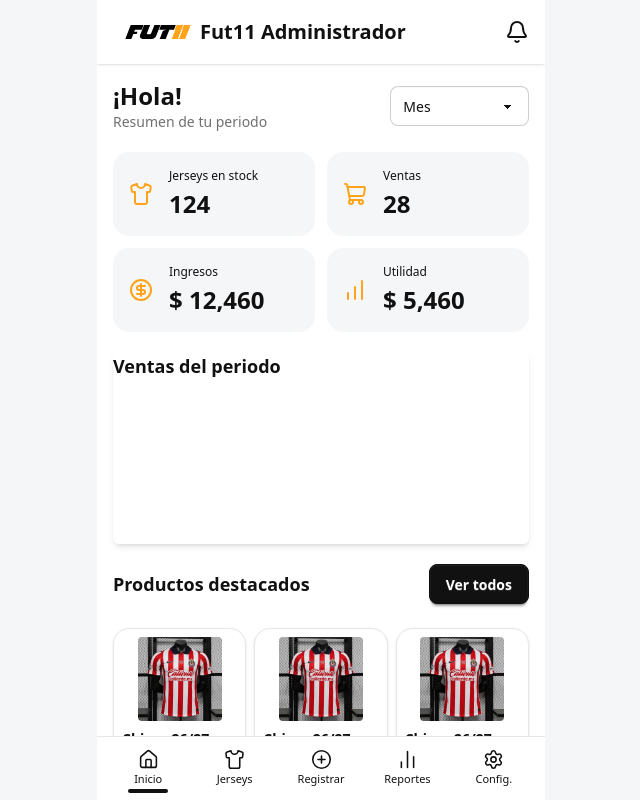
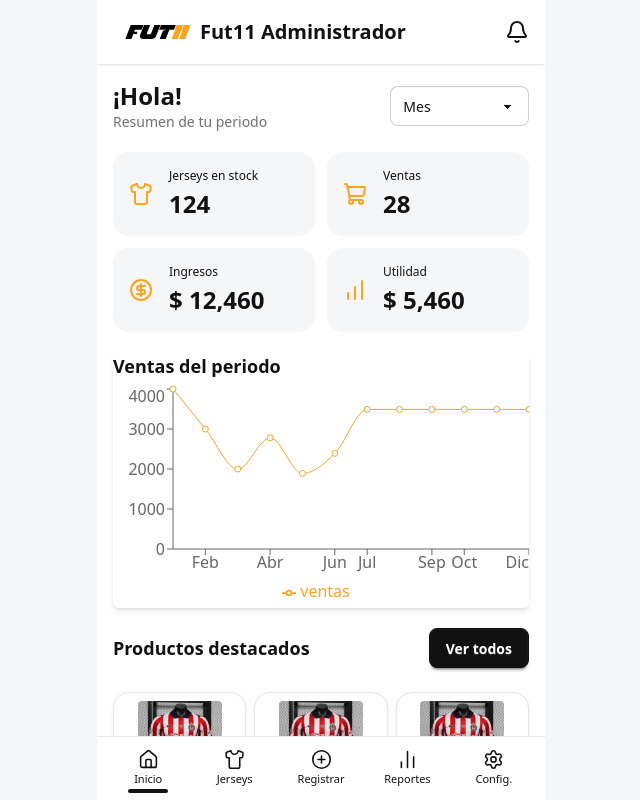
Before and after one commit to RaudelCasas1603/fut11_admin, a Next.js app: page / in a window 1280 px wide. Shown: the whole page, without its empty margins (319-959 px from the left). Built offline with nearby package versions, Linux system fonts and the light colour scheme.

Commit message:
Se agrega recharts y se configura una grafica dummy

```diff
--- a/package.json
+++ b/package.json
@@ -12,7 +12,8 @@
     "lucide-react": "^1.55.0",
     "next": "16.4.0",
     "react": "19.3.0",
-    "react-dom": "19.3.0"
+    "react-dom": "19.3.0",
+    "recharts": "^3.10.1"
   },
   "devDependencies": {
     "@tailwindcss/turbopack": "^4",
--- /dev/null
+++ b/src/app/components/ui/BotonRegresar.tsx
@@ -0,0 +1,20 @@
+"use client";
+import { ChevronLeft } from "lucide-react";
+
+import React from "react";
+import { useRouter } from "next/navigation";
+
+const BotonRegresar: React.FC = () => {
+  const router = useRouter();
+
+  return (
+    <button
+      className="flex flex-row gap-2 w-6 h-6"
+      onClick={() => router.back()}
+    >
+        <ChevronLeft/>
+    </button>
+  );
+};
+
+export default BotonRegresar;
--- /dev/null
+++ b/src/app/components/ui/graficaVentas.tsx
@@ -0,0 +1,30 @@
+"use client";
+import {
+  LineChart,
+  Line,
+  XAxis,
+  YAxis,
+  CartesianGrid,
+  Tooltip,
+  Legend,
+  ResponsiveContainer,
+} from "recharts";
+import { DATA, Venta } from "@/app/data/VentasDummy";
+export default function Grafica() {
+  return (
+    <ResponsiveContainer width="100%" height="100%">
+      <LineChart data={DATA} margin={{ top: 5, bottom: 5 }}>
+        <XAxis dataKey="mes" />
+        <YAxis />
+        <Tooltip />
+        <Legend />
+        <Line
+          type="monotone"
+          dataKey="ventas"
+          stroke="#ffa31a"
+          activeDot={{ r: 8 }}
+        />
+      </LineChart>
+    </ResponsiveContainer>
+  );
+}
--- /dev/null
+++ b/src/app/data/VentasDummy.ts
@@ -0,0 +1,19 @@
+export interface Venta {
+  mes: string;
+  ventas: number;
+}
+
+export const DATA: Venta[] = [
+  { mes: "Ene", ventas: 4000 },
+  { mes: "Feb", ventas: 3000 },
+  { mes: "Mar", ventas: 2000 },
+  { mes: "Abr", ventas: 2780 },
+  { mes: "May", ventas: 1890 },
+  { mes: "Jun", ventas: 2390 },
+  { mes: "Jul", ventas: 3490 },
+  { mes: "Ags", ventas: 3490 },
+  { mes: "Sep", ventas: 3490 },
+  { mes: "Oct", ventas: 3490 },
+  { mes: "Nov", ventas: 3490 },
+  { mes: "Dic", ventas: 3490 },
+];
--- a/src/app/page.tsx
+++ b/src/app/page.tsx
@@ -6,8 +6,19 @@ import {
 } from "lucide-react";
 import Image from "next/image";
 import Link from "next/link";
+import Grafica from "./components/ui/graficaVentas";
 
 export default function Home() {
+  const data = [
+    { mes: "Ene", ventas: 4000 },
+    { mes: "Feb", ventas: 3000 },
+    { mes: "Mar", ventas: 2000 },
+    { mes: "Abr", ventas: 2780 },
+    { mes: "May", ventas: 1890 },
+    { mes: "Jun", ventas: 2390 },
+    { mes: "Jul", ventas: 3490 },
+  ];
+
   return (
     <div className="space-y-5">
       {/* Encabezado */}
@@ -82,15 +93,17 @@ export default function Home() {
         </div>
       </div>
       {/* Grafica de ventas del periodo */}
-      <div className="w-full rounded-md shadow-md h-48 flex flex-col gap-1">
+      <div className="w-full rounded-md shadow-md h-64 flex flex-col gap-1">
         <span className="text-lg font-bold">Ventas del periodo</span>
+        {/* Pendiente revisar tema del responsive */}
+        <Grafica/>
       </div>
 
       <div className="w-full flex flex-col gap-6">
         <div className="flex flex-row justify-between items-center">
           <span className="text-lg font-bold">Productos destacados</span>
           <Link href={"/jerseys"}>
-          <button className="btn btn-md btn-secondary">Ver todos</button>
+            <button className="btn btn-md btn-secondary">Ver todos</button>
           </Link>
         </div>
         {/* Contenedor cards */}
--- a/src/app/registrar/page.tsx
+++ b/src/app/registrar/page.tsx
@@ -1,26 +1,33 @@
 import { CircleDollarSign, Box, Shirt } from "lucide-react";
+import Link from "next/link";
 
 export default function Registrar() {
   return (
     <div className="flex flex-col justify-center items-center h-full gap-8">
+      <Link href={"/registrar/registroJersey"}>
       <button className="flex flex-row items-center justify-center gap-4 w-84  rounded-2xl bg-accent font-bold shadow-lg p-4">
         <Shirt className="text-base-100 w-16 h-16" />
         <span className="text-base-100 text-lg text-center tracking-wide">
           REGISTRAR JERSEY
         </span>
       </button>
+      </Link>
+      <Link href={"/registrar/registroStock"}>
       <button className="flex flex-row items-center justify-center gap-4 w-84  rounded-2xl bg-accent font-bold shadow-lg p-4">
-        <Box className="text-base-100 w-16 h-16" />
+        <Box className="text-base-100 w-16 h-16 border border-white" />
         <span className="text-base-100 text-lg text-center tracking-wide">
           REGISTAR INGRESO STOCK
         </span>
       </button>
+      </Link>
+      <Link href={"/registrar/registroVenta"}>
       <button className="flex flex-row items-center justify-center gap-4 w-84 rounded-2xl bg-accent font-bold shadow-lg p-4">
         <CircleDollarSign className="text-base-100 w-16 h-16" />
         <span className="text-base-100 text-lg text-center tracking-wide">
           REGISTRAR VENTA
         </span>
       </button>
+      </Link>
     </div>
   );
 }
--- /dev/null
+++ b/src/app/registrar/registroJersey/page.tsx
@@ -0,0 +1,27 @@
+import BotonRegresar from "@/app/components/ui/BotonRegresar";
+import { Plus } from "lucide-react";
+
+export default function RegistroJersey() {
+  return (
+    <div className="space-y-5">
+      <div className="relative flex flex-row items-center justify-center w-full">
+        <div className="absolute left-0">
+          <BotonRegresar />
+        </div>
+        <span className="font-medium text-xl">Registro Jersey</span>
+      </div>
+      <div className="flex justify-center mb-6">
+        <label className="btn btn-primary btn-outline btn-square aspect-square w-64">
+          <Plus/>
+          <input
+            type="file"
+            multiple
+            accept="image/*"
+            className="hidden"
+          />
+        </label>
+      </div>
+
+    </div>
+  );
+}
--- /dev/null
+++ b/src/app/registrar/registroStock/page.tsx
@@ -0,0 +1,14 @@
+import BotonRegresar from "@/app/components/ui/BotonRegresar";
+
+export default function RegistroStock() {
+  return (
+    <div className="space-y-5">
+      <div className="relative flex flex-row items-center justify-center w-full">
+        <div className="absolute left-0">
+          <BotonRegresar />
+        </div>
+        <span className="font-medium text-xl">Registro ingreso stock</span>
+      </div>
+    </div>
+  );
+}
--- /dev/null
+++ b/src/app/registrar/registroVenta/page.tsx
@@ -0,0 +1,13 @@
+import BotonRegresar from "@/app/components/ui/BotonRegresar";
+export default function RegistroVenta() {
+  return (
+    <div className="space-y-5">
+      <div className="relative flex flex-row items-center justify-center w-full">
+        <div className="absolute left-0">
+          <BotonRegresar />
+        </div>
+        <span className="font-medium text-xl">Registro Venta</span>
+      </div>
+    </div>
+  );
+}
--- a/src/app/reportes/page.tsx
+++ b/src/app/reportes/page.tsx
@@ -1,5 +1,9 @@
+import Grafica from "../components/ui/graficaVentas"
+
 export default function Resportes(){
     return(
-        <div>Reportes</div>
+        <div className="h-1/2 w-full">
+        <Grafica/>
+        </div>
     )
 }
```
Also changed, not shown: 1 other file (tests, documents, lock files or other folders).
